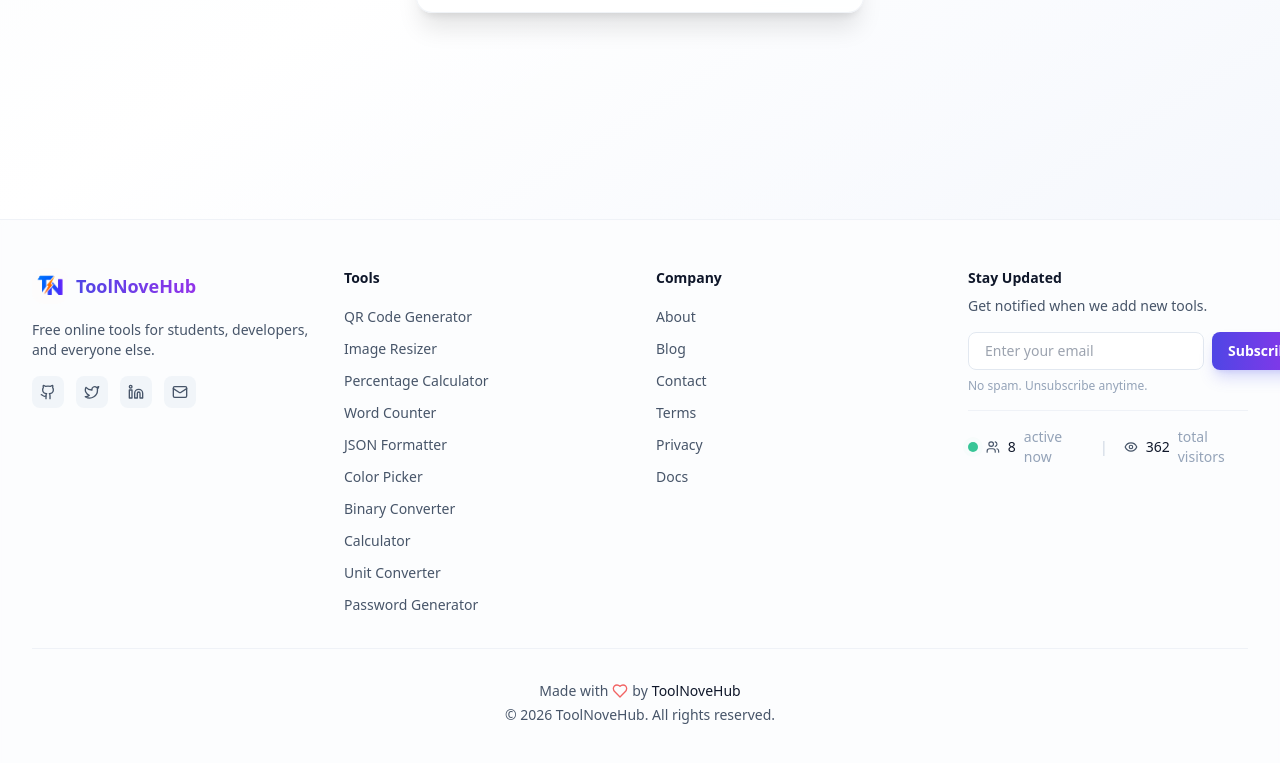
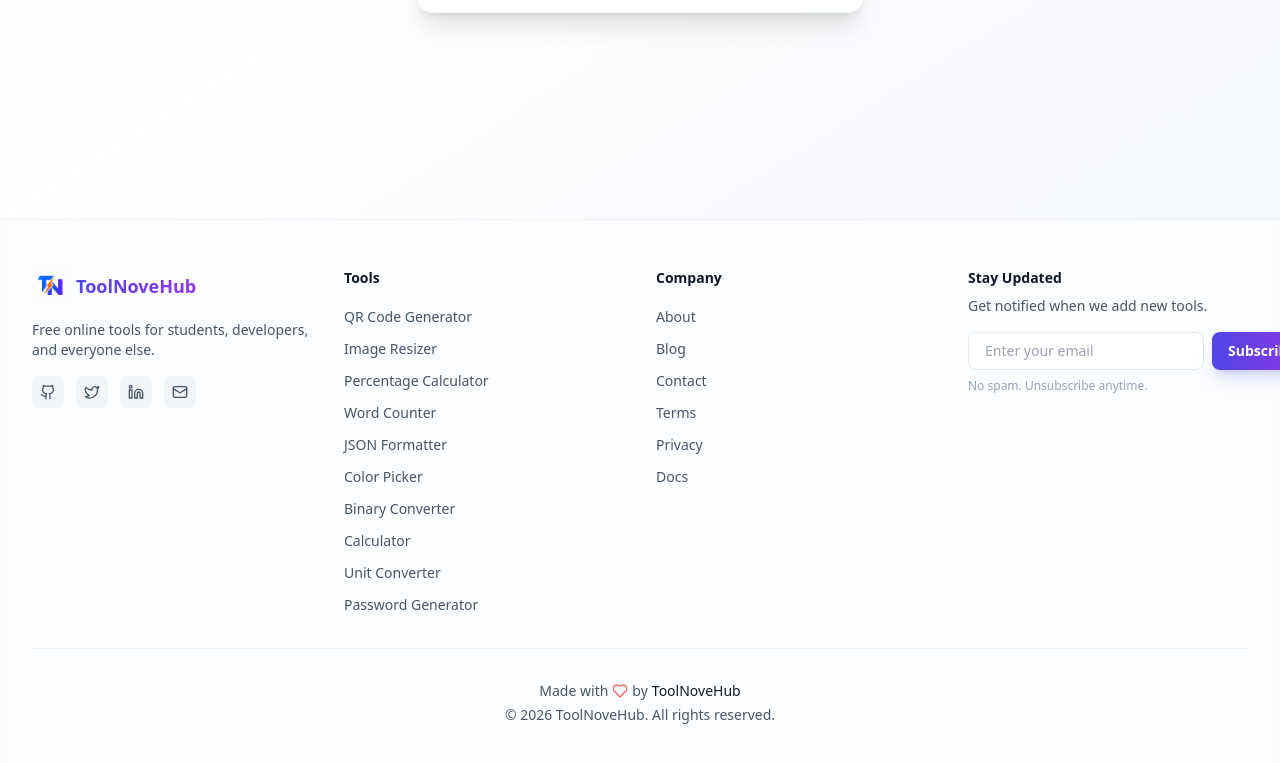
Before and after one commit to sprajeshofficial-wq/ToolNoveHub, a Next.js app: page /admin in a window 1280 px wide. Shown: the part 645-1408 px from the top of the page. Built offline with nearby package versions, Linux system fonts and the light colour scheme.

Commit message:
🗑️ Remove fake live visitor counter from footer

```diff
--- a/app/components/Footer.tsx
+++ b/app/components/Footer.tsx
@@ -4,7 +4,6 @@ import Link from 'next/link';
 import Image from 'next/image';
 import { Heart, Github, Twitter, Linkedin, Mail } from 'lucide-react';
 import { useState } from 'react';
-import LiveVisitors from './LiveVisitors';
 
 const Footer = () => {
   const [email, setEmail] = useState('');
@@ -129,7 +128,7 @@ const Footer = () => {
             </ul>
           </div>
 
-          {/* Newsletter & Live Visitors */}
+          {/* Newsletter */}
           <div className="col-span-2 md:col-span-1">
             <h3 className="text-sm font-semibold text-slate-900">Stay Updated</h3>
             <p className="mt-2 text-sm text-slate-600">
@@ -155,11 +154,6 @@ const Footer = () => {
             <p className="mt-2 text-xs text-slate-400">
               No spam. Unsubscribe anytime.
             </p>
-
-            {/* Live Visitors Counter */}
-            <div className="mt-4 pt-4 border-t border-slate-200/50">
-              <LiveVisitors />
-            </div>
           </div>
         </div>
 
```
